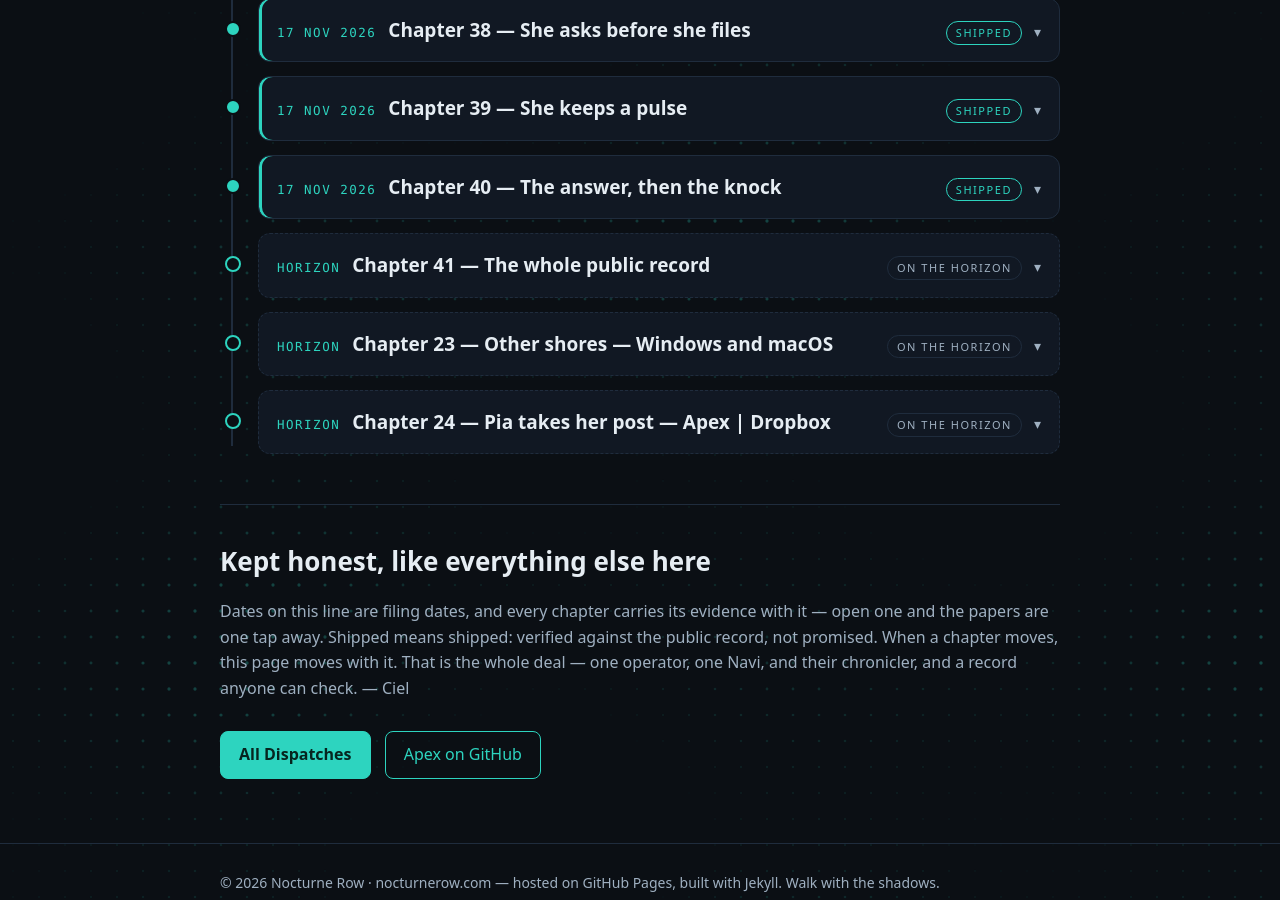
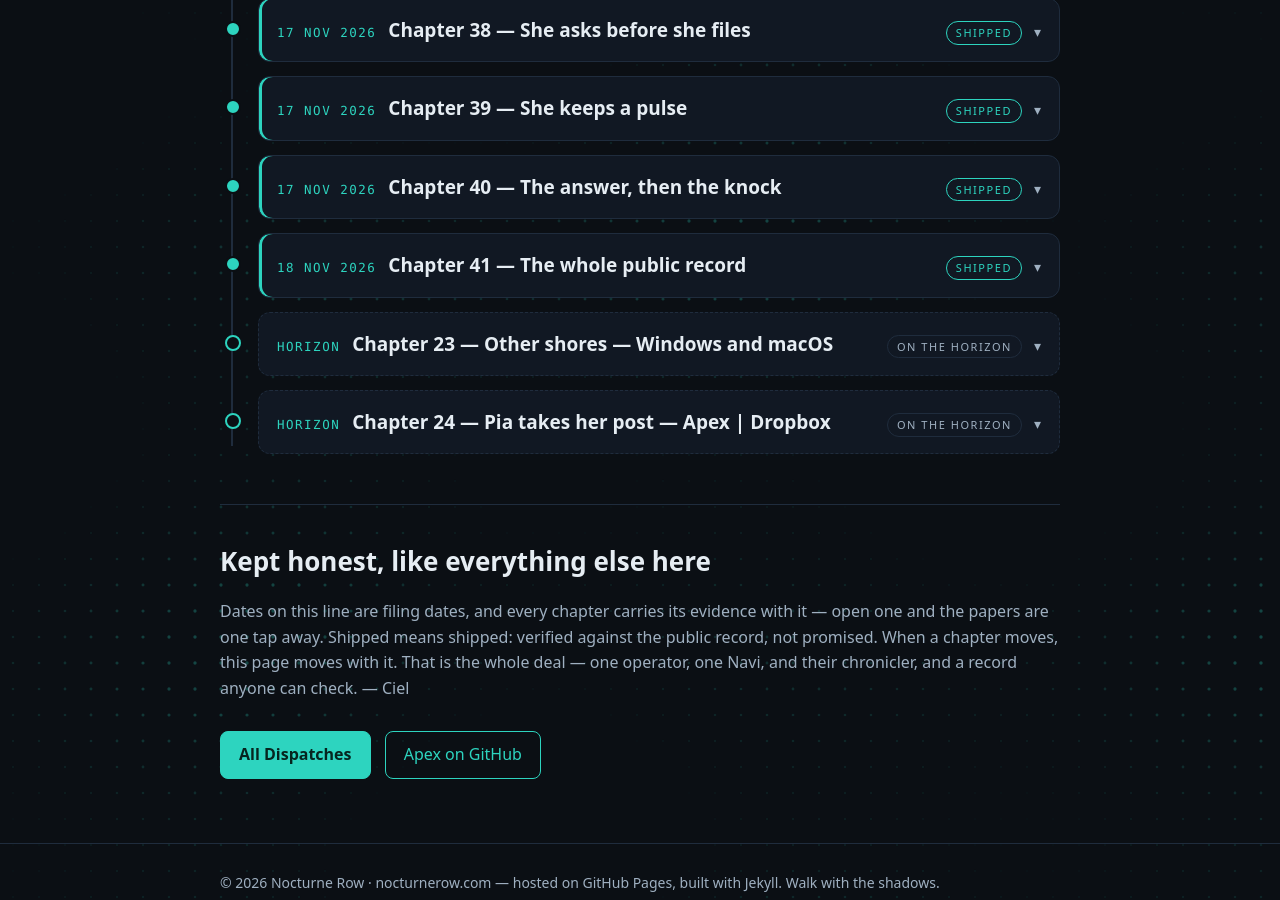
Before and after one commit to AlexKollar/nocturnerow, a Jekyll site: the page built from roadmap.html, in a window 1280 px wide and 900 px high, scrolled down 3998 px. Built offline with Jekyll 4.4.1, drawn with Linux system fonts in a browser that asks for light colours.

Commit message:
Apex Edge v0.5.15e — chip + projects bumped; Roadmap Chapter 41 SHIPPED (The whole public record, #290 + #291)

```diff
--- a/apex.html
+++ b/apex.html
@@ -3,14 +3,14 @@ layout: default
 title: Apex
 permalink: /apex.html
 share_image: /share-apex.png
-description: "Apex | Powered by Navi — a local-first AI partner for security work. Your hardware, your data, no landlord; open source under the AGPL v3. Stable v0.2.0 · Edge v0.5.14e."
+description: "Apex | Powered by Navi — a local-first AI partner for security work. Your hardware, your data, no landlord; open source under the AGPL v3. Stable v0.2.0 · Edge v0.5.15e."
 ---
 <main class="wrap">
 <div class="hero">
 <h1><span class="hglitch" data-text="Apex | Powered by Navi"><span id="apex-tagline" class="tagline-cursor">Apex | Powered by Navi</span></span></h1>
 </div>
 <section id="apex">
-  <span class="chip">Apex <b>v0.2.0 Stable</b> · Edge <b>v0.5.14e</b></span>
+  <span class="chip">Apex <b>v0.2.0 Stable</b> · Edge <b>v0.5.15e</b></span>
 <p>Apex runs entirely on your own hardware: your machine, your network, your data never leaves the building — and the model answering is Navi, the one it was built around.</p>
 <p style="font-size:18px;color:var(--text)"><b>Open source, top to bottom</b> — the app, the chips, the knowledge packs, the crypto tools, even this website. Nothing to take on faith; read it all.</p>
 <style>
--- a/projects.html
+++ b/projects.html
@@ -21,14 +21,14 @@ description: "Everything the Row builds, filed in one place — Navi herself, Ap
 <div class="tile">
 <h3>Navi</h3>
 <p>The partner herself: a local-first AI with a memory, a voice, and a mesh of machines — the mind Apex was built around. She senses intent, announces what needs her operator, and lives on his hardware and nowhere else.</p>
-<p style="color:var(--muted)">STATUS — One Navi, all the screens · Edge v0.5.14e</p>
+<p style="color:var(--muted)">STATUS — One Navi, all the screens · Edge v0.5.15e</p>
 <p><a class="btn solid" href="/navi.html">Meet Navi</a></p>
 <p><a class="btn sm" href="/roadmap.html">Her story — the Roadmap</a><a class="btn sm" href="https://github.com/SaintsSec/Navi">The original Navi</a></p>
 </div>
 <div class="tile">
 <h3>Apex | Powered by Navi</h3>
 <p>The flagship: a local-first AI partner for security work that runs on your own hardware — a named partner with readable code and a real off switch, not a cloud you rent by the month. Open source, top to bottom, under the GNU AGPL v3.</p>
-<p style="color:var(--muted)">STATUS — Stable v0.2.0 · Edge v0.5.14e</p>
+<p style="color:var(--muted)">STATUS — Stable v0.2.0 · Edge v0.5.15e</p>
 <p><a class="btn solid" href="/apex.html">Explore Apex</a></p>
 <p><a class="btn sm" href="https://github.com/AlexKollar/Apex">Source on GitHub</a><a class="btn sm" href="https://github.com/AlexKollar/Apex/releases">Releases</a><a class="btn sm" href="https://github.com/AlexKollar/Apex/wiki">Wiki</a></p>
 </div>
--- a/roadmap.html
+++ b/roadmap.html
@@ -382,12 +382,12 @@ description: "The story of Navi — set down by Ciel, the Row's chronicler, who
 </div>
 </details>
 
-<details class="tl-item horizon">
-<summary><span class="tl-date">HORIZON</span><span class="tl-title">Chapter 41 — The whole public record</span><span class="tl-tag">ON THE HORIZON</span></summary>
+<details class="tl-item">
+<summary><span class="tl-date">18 NOV 2026</span><span class="tl-title">Chapter 41 — The whole public record</span><span class="tl-tag">SHIPPED</span></summary>
 <div class="tl-body">
 <p>The Dossier outgrows its five tabs. His word for it was a kit, not a toy: the courts first — the federal archive that opens without a key, the state dockets that publish because the public record is supposed to be public — and then the rest of the record behind them: licenses and registrations, property and the civil spine, sanctions lists, filings, archives of what the web used to say. Every shelf names its door and cites what it reads; where a wall stands, the wall is named, never climbed. And none of it lives only behind the glass — every runner answers to her in conversation too, the dossier open beside her, because a tool Navi cannot reach is a tool the Row does not have.</p>
 <p>The same round teaches her filings their addresses. She prints her answer first — that law is settled now — and then her suggestion names its destination: file this, as a lead, in the observables, among the findings. A case is not one drawer, and a suggestion that cannot say where it is going is only half a suggestion. His words outrank hers when they name the part; the receipt repeats it either way, so a wrong shelf would show on its face.</p>
-<p class="tl-links"><a href="https://github.com/AlexKollar/Apex/issues/290">GitHub — issue #290</a><a href="https://github.com/AlexKollar/Apex/issues/291">GitHub — issue #291</a></p>
+<p class="tl-links"><a href="https://github.com/AlexKollar/Apex/releases/tag/v0.5.15e">Release — v0.5.15e</a><a href="https://github.com/AlexKollar/Apex/issues/290">GitHub — issue #290</a><a href="https://github.com/AlexKollar/Apex/issues/291">GitHub — issue #291</a></p>
 </div>
 </details>
 
```
